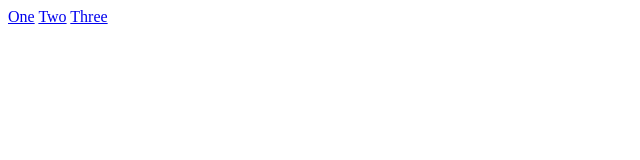
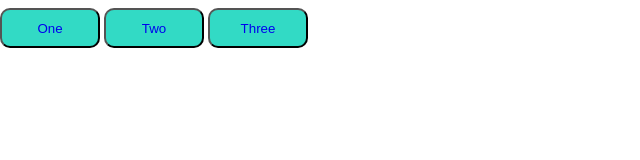
Before and after one commit to VeronicaAndersen/ExperisDailyKatas, a plain HTML site: page index.html in a window 1280 px wide. Shown: the whole page, without its empty margins (0-640 px from the left). Drawn offline with Linux system fonts and the light colour scheme.

Commit message:
Fix of startpage

```diff
--- a/index.html
+++ b/index.html
@@ -5,10 +5,25 @@
     <meta http-equiv="X-UA-Compatible" content="IE=edge">
     <meta name="viewport" content="width=device-width, initial-scale=1.0">
     <title>Katas</title>
+    <style>
+        *{
+            margin-left: auto;
+            margin-right: auto;
+        }
+        a{
+            text-decoration: none;
+        }
+        button{
+            background-color: #32dac5;
+            width: 100px;
+            height: 40px;
+            border-radius: 10px;
+        }
+    </style>
 </head>
 <body>
-    <a href="https://veronicaandersen.gitlab.io/dailykatas/KataOne/">One</a>
-    <a href="https://veronicaandersen.gitlab.io/dailykatas/KataTwo/">Two</a>
-    <a href="https://veronicaandersen.gitlab.io/dailykatas/KataThree/">Three</a>
+    <button><a href="dailykatas/KataOne/">One</a></button>
+    <button><a href="dailykatas/KataTwo/">Two</a></button>
+    <button><a href="dailykatas/KataThree/">Three</a></button>
 </body>
 </html>
```
